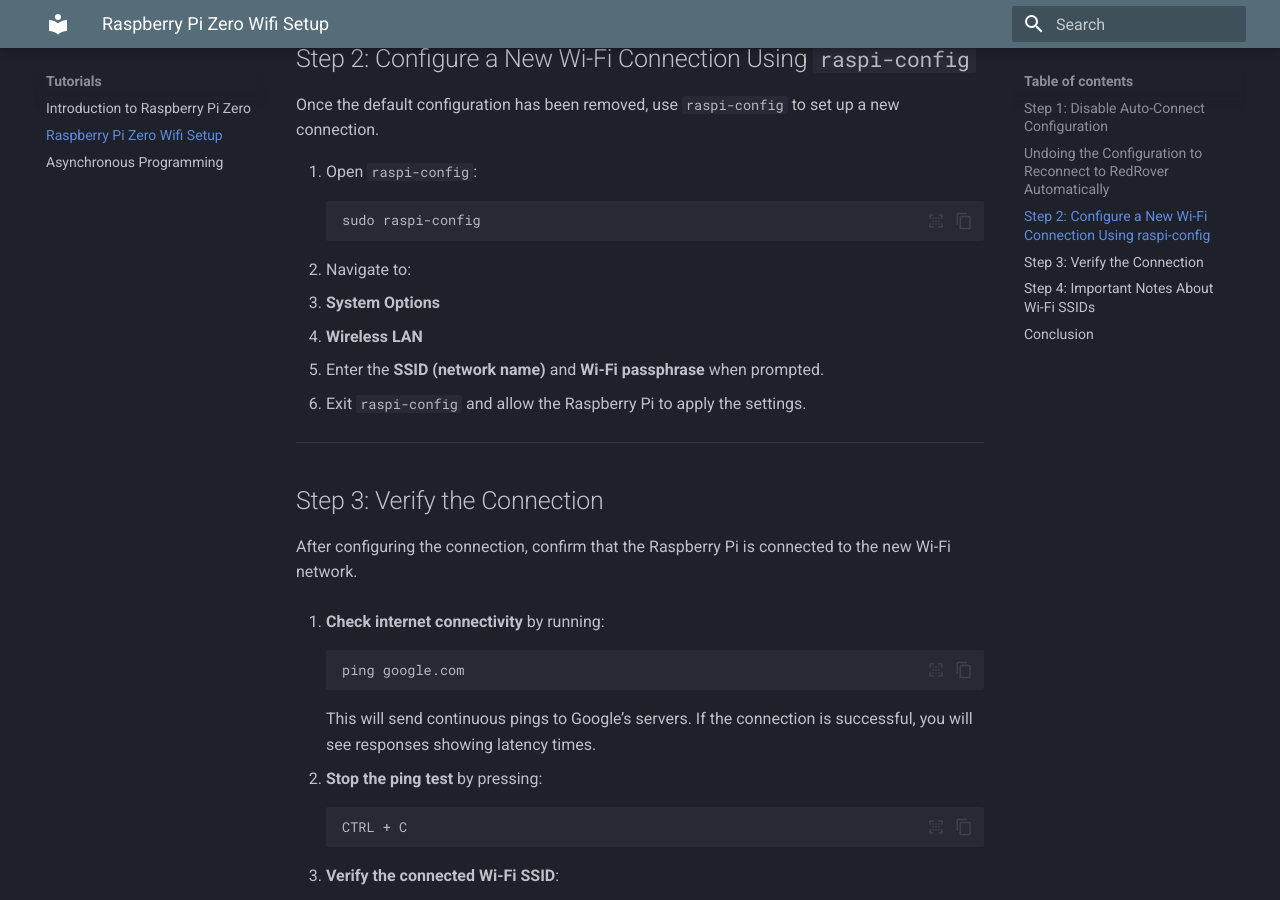
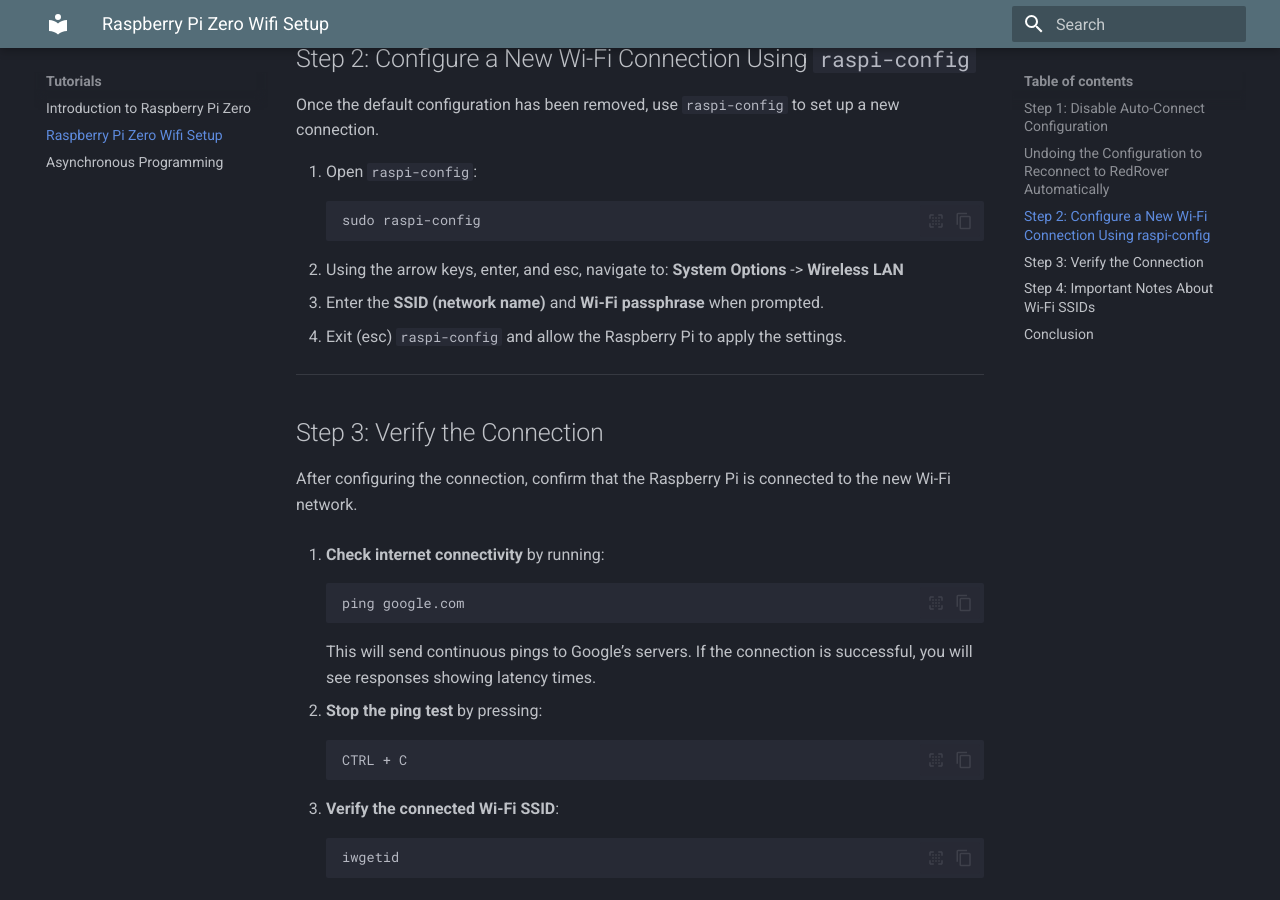
Before and after one commit to CPS-Cornell/course, an MkDocs documentation site: the page built from docs/tutorials/zero_wifi.md, in a window 1280 px wide and 900 px high, scrolled down 1513 px. Built offline with MkDocs 1.6.1 and Material for MkDocs 9.7.7, drawn with Linux system fonts in a browser that asks for light colours.

Commit message:
updated zero_wifi.md

````diff
--- a/docs/tutorials/zero_wifi.md
+++ b/docs/tutorials/zero_wifi.md
@@ -49,11 +49,9 @@
    ```bash
    sudo raspi-config
    ```
-2. Navigate to:
-   - **System Options**
-   - **Wireless LAN**
-3. Enter the **SSID (network name)** and **Wi-Fi passphrase** when prompted.
-4. Exit `raspi-config` and allow the Raspberry Pi to apply the settings.
+2. Using the arrow keys, enter, and esc, navigate to: **System Options** -> **Wireless LAN**
+1. Enter the **SSID (network name)** and **Wi-Fi passphrase** when prompted.
+2. Exit (esc) `raspi-config` and allow the Raspberry Pi to apply the settings.
 
 ---
 
````
